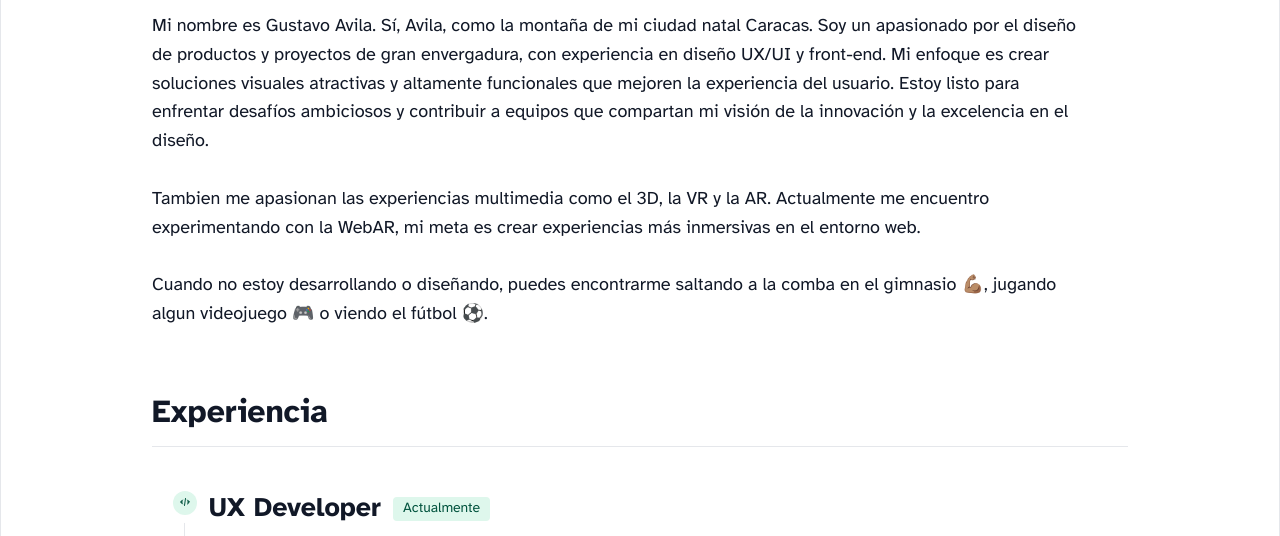
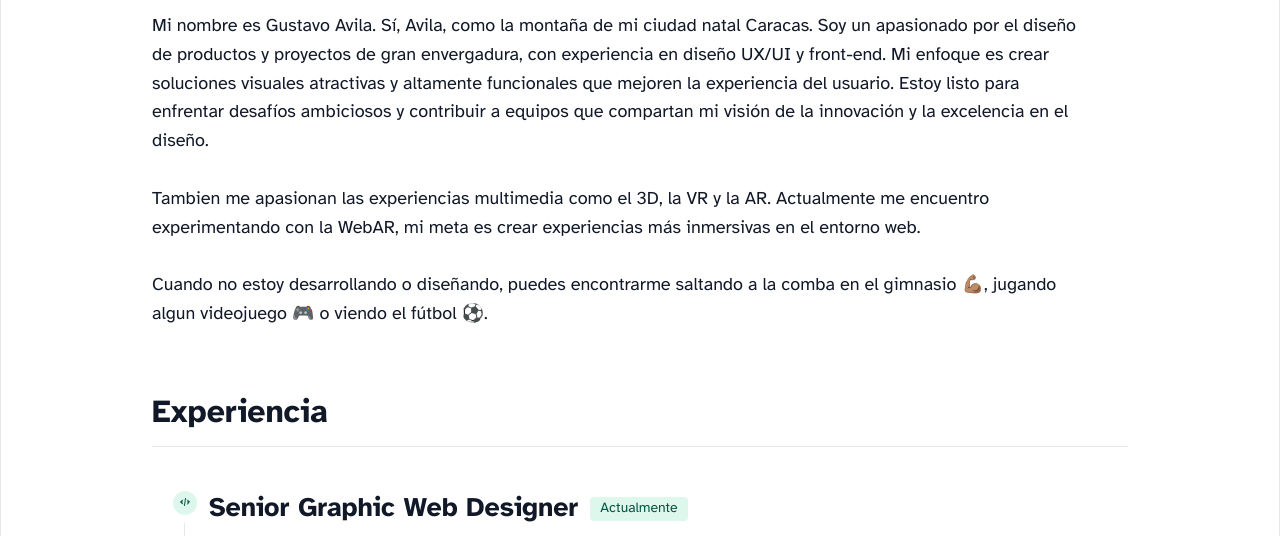
Before and after one commit to tavoavilaa/avilagustavo.com, an Astro site: page /about in a window 1280 px wide. Shown: the part 405-941 px from the top of the page. Built offline with nearby package versions, Linux system fonts and the light colour scheme; Astro itself is replaced by a stand-in of ours.

Commit message:
edits title

```diff
--- a/src/components/TimeLine.astro
+++ b/src/components/TimeLine.astro
@@ -17,7 +17,7 @@
         <h3
           class="flex items-center mb-1 text-lg font-semibold text-gray-900 dark:text-white"
         >
-          UX Developer
+          Senior Graphic Web Designer
          <span
             class="bg-green-100 text-green-800 text-sm font-medium mr-2 px-2.5 py-0.5 rounded dark:bg-green-900 dark:text-green-300 ml-3"
             >Actualmente</span>
```
